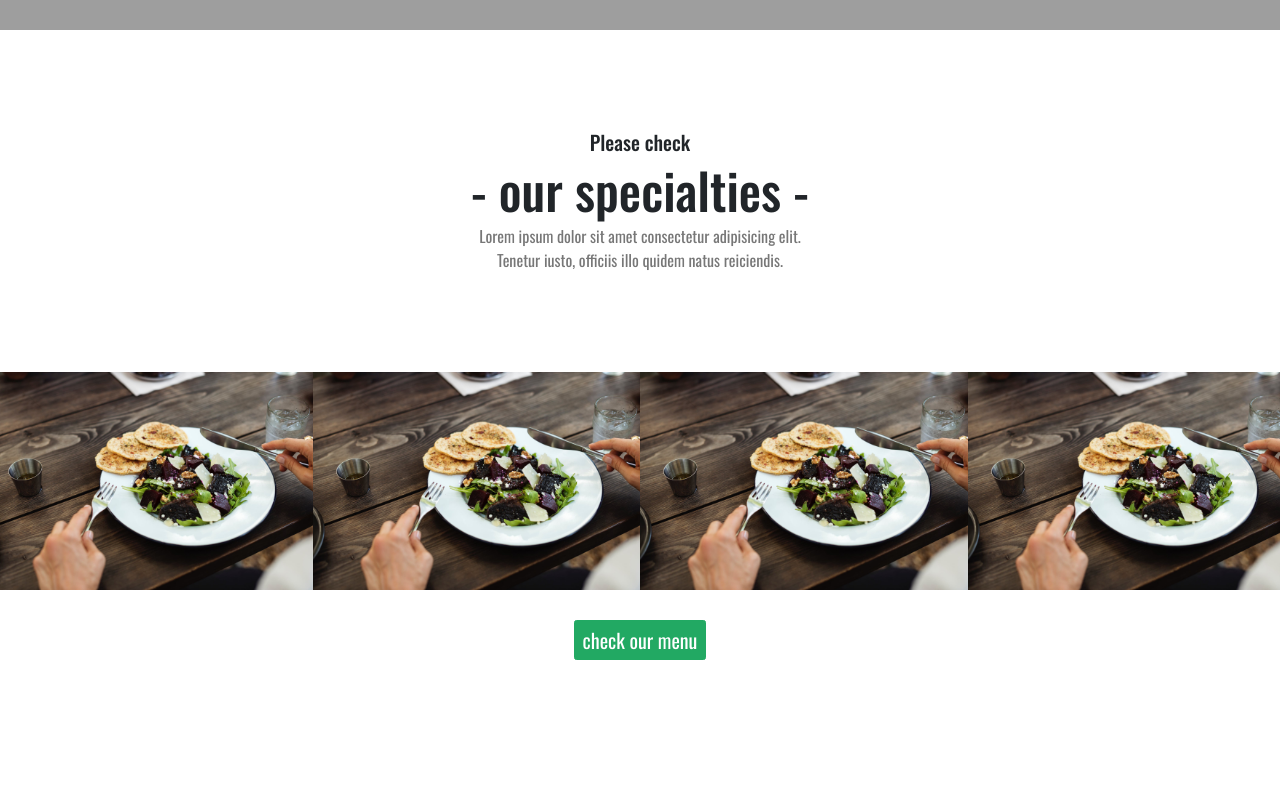
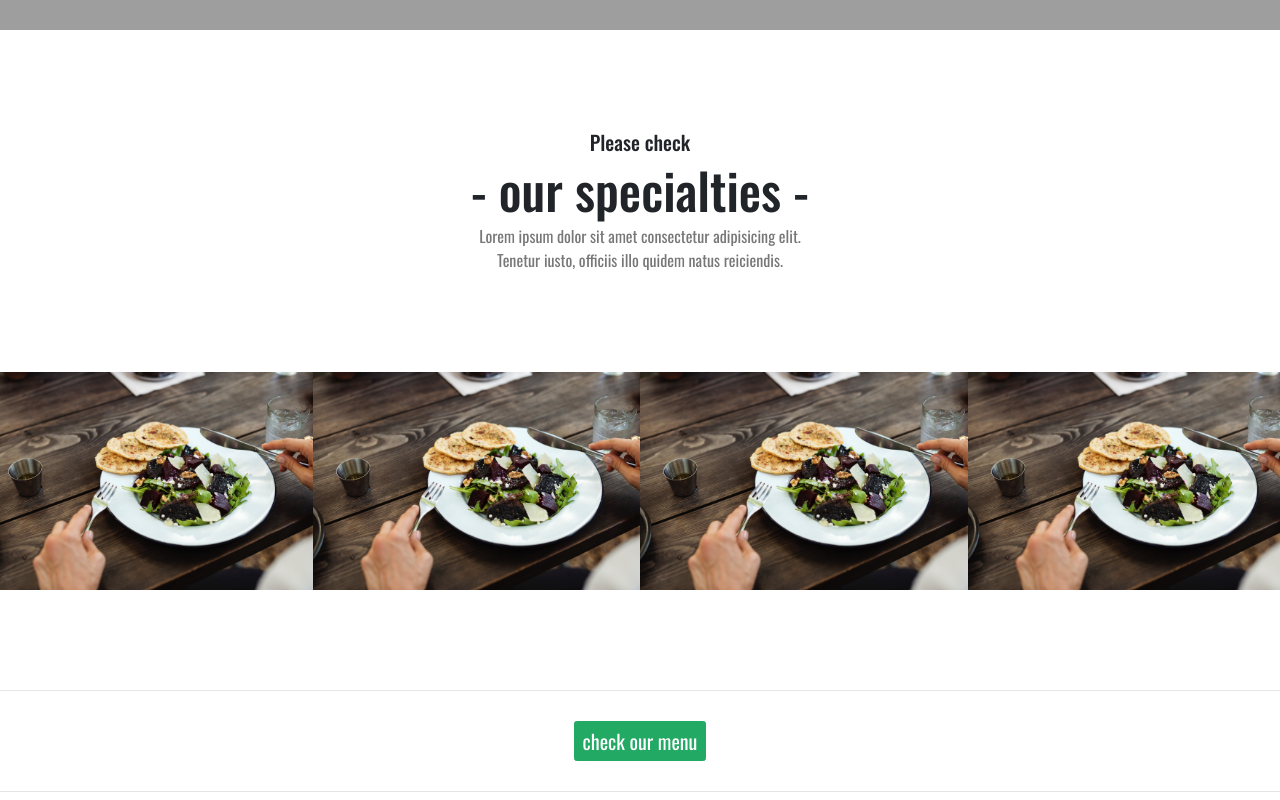
Before and after one commit to AlejandroMar/Harvard-Sass-Project, a website: page index.html in a window 1280 px wide. Shown: the part 3914-4714 px from the top of the page. Before the commit the page ends 4604 px from the top, so only its background shows below. Drawn offline with nearby package versions, Linux system fonts and the light colour scheme; grey boxes are pictures that could not be loaded.

Commit message:
check menu button comp

```diff
--- a/index.html
+++ b/index.html
@@ -211,7 +211,7 @@
             </div>
         </div>
 
-        <div class="reviews__check-menu text-center">
+        <div class="menu-btn-comp text-center">
             <hr class="mb-5">
             <a class="btn btn-primary" href="#" role="button">
                 check our menu
@@ -272,8 +272,12 @@
                 </div>
             </div>
         </div>
-        <div class="container text-center">
-            <a class="btn btn-primary m-5" href="#" role="button">check our menu</a>
+        <div class="menu-btn-comp text-center">
+            <hr class="mb-5">
+            <a class="btn btn-primary" href="#" role="button">
+                check our menu
+            </a>
+            <hr class="mt-5">
         </div>
     </section>
 
--- /dev/null
+++ b/sass/components/_check-menu-comp.scss
@@ -0,0 +1,3 @@
+.menu-btn-comp {
+  margin: 10rem 0;
+}
--- a/sass/layout/_reviews.scss
+++ b/sass/layout/_reviews.scss
@@ -1,6 +1,3 @@
 .reviews {
   margin-bottom: 10rem;
-  &__check-menu {
-    margin: 10rem 0;
-  }
 }
--- a/sass/main.scss
+++ b/sass/main.scss
@@ -11,6 +11,7 @@
 @import "./components/card";
 @import "./components/specialties-foto";
 @import "./components/title-comp";
+@import "./components/check-menu-comp";
 
 @import "./layout/header";
 @import "./layout/about";
```
Also changed, not shown: public/css/style.css.
